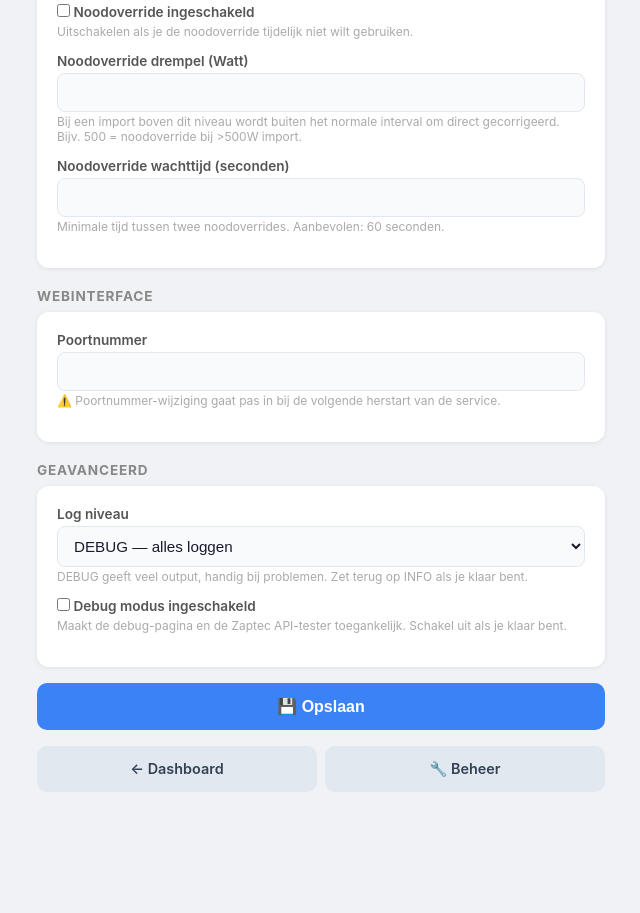
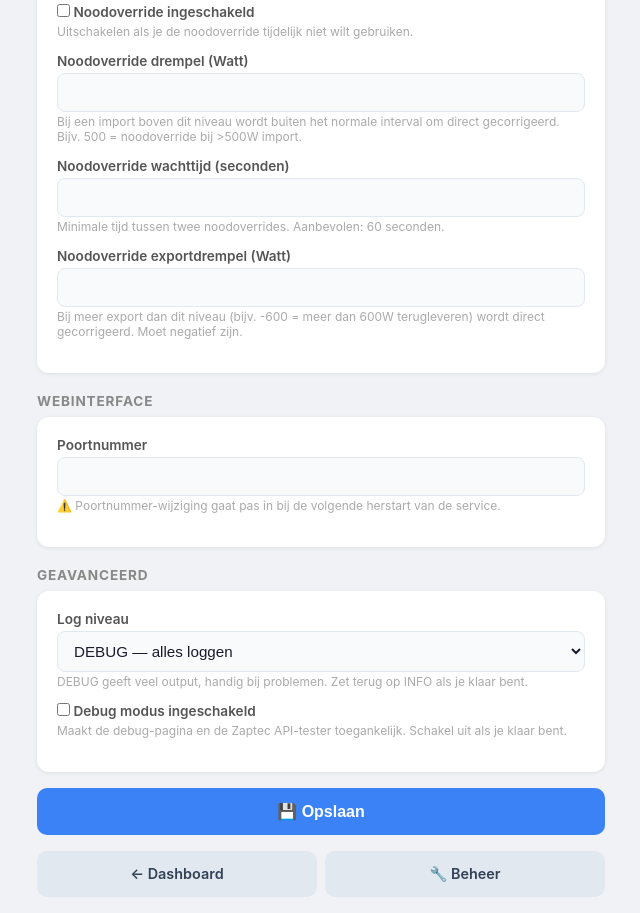
Before and after one commit to materharmsel/zaptec-solarcharge, a Flask app: template templates/instellingen.html in a window 1280 px wide. Shown: the part 1797-2710 px from the top of the page, without its empty margins (319-959 px from the left). Before the commit the page ends 2589 px from the top, so only its background shows below. Run offline with Flask 3, Linux system fonts and the light colour scheme; the template is opened without the code that fills it, so the values that code supplies are empty; parts of the project's set-up code (start-up, migrations or seed data) failed here and were passed over.

Commit message:
feat: bidirectionele noodoverride + exportdrempel instelbaar via webinterface
Noodoverride triggert nu ook bij te veel export (net_vermogen_w < noodoverride_export_drempel_w).
Zelfde cooldown en algoritme hergebruikt; event-types gesplitst naar noodoverride_import /
noodoverride_export. Nieuw veld instelbaar via /instellingen. Config-validatie uitgebreid
met check #7: |export_drempel| moet >= veiligheidsbuffer_w zijn.

```diff
--- a/main.py
+++ b/main.py
@@ -196,18 +196,22 @@ def hoofd_lus(
                     controller_actief=state["actief"],
                 )
 
-                # ── Noodoverride: directe correctie bij groot energiedeficit ──
-                # Triggert buiten het normale update-interval om als het import-
-                # vermogen de ingestelde drempel overschrijdt.
+                # ── Noodoverride: directe correctie bij groot energiedeficit of -surplus ──
+                # Triggert buiten het normale update-interval om als het import- of
+                # exportvermogen de ingestelde drempel overschrijdt.
                 cfg_laad_no = config["laadregeling"]
-                nood_drempel = cfg_laad_no.get("noodoverride_drempel_w", 500)
-                nood_wacht   = cfg_laad_no.get("noodoverride_wachttijd_s", 60)
+                nood_drempel        = cfg_laad_no.get("noodoverride_drempel_w", 500)
+                nood_export_drempel = cfg_laad_no.get("noodoverride_export_drempel_w", -600)
+                nood_wacht          = cfg_laad_no.get("noodoverride_wachttijd_s", 60)
+
+                nood_import_triggered = net_vermogen_w > nood_drempel
+                nood_export_triggered = net_vermogen_w < nood_export_drempel
 
                 if (cfg_laad_no.get("noodoverride_actief", True)
                         and state["actief"] and state["auto_aangesloten"]
                         and not state.get("standby_modus")
                         and nu >= state.get("stabilisatie_tot", 0)
-                        and net_vermogen_w > nood_drempel
+                        and (nood_import_triggered or nood_export_triggered)
                         and nu >= volgende_noodoverride):
 
                     no_huidig_stroom_a = state["huidig_stroom_a"] or cfg_laad_no["min_stroom_a"]
@@ -254,18 +258,32 @@ def hoofd_lus(
                             zaptec_client.set_installation_settings(
                                 installation_id, no_doel_stroom_a, no_drie_naar_een
                             )
-                            logger.warning(
-                                "Noodoverride: import %dW > drempel %dW — "
-                                "stroom: %.1fA → %.1fA (%d fase(n))",
-                                net_vermogen_w, nood_drempel,
-                                no_huidig_stroom_a, no_doel_stroom_a, no_doel_fasen,
-                            )
-                            db.sla_event_op(
-                                db_pad,
-                                "noodoverride",
-                                f"import: {net_vermogen_w:.0f}W → stroom: "
-                                f"{no_doel_stroom_a:.1f}A op {no_doel_fasen} fase(n)",
-                            )
+                            if nood_import_triggered:
+                                logger.warning(
+                                    "Noodoverride import: %dW > drempel %dW — "
+                                    "stroom: %.1fA → %.1fA (%d fase(n))",
+                                    net_vermogen_w, nood_drempel,
+                                    no_huidig_stroom_a, no_doel_stroom_a, no_doel_fasen,
+                                )
+                                db.sla_event_op(
+                                    db_pad,
+                                    "noodoverride_import",
+                                    f"import: {net_vermogen_w:.0f}W → stroom: "
+                                    f"{no_doel_stroom_a:.1f}A op {no_doel_fasen} fase(n)",
+                                )
+                            else:
+                                logger.warning(
+                                    "Noodoverride export: %dW < drempel %dW — "
+                                    "stroom: %.1fA → %.1fA (%d fase(n))",
+                                    net_vermogen_w, nood_export_drempel,
+                                    no_huidig_stroom_a, no_doel_stroom_a, no_doel_fasen,
+                                )
+                                db.sla_event_op(
+                                    db_pad,
+                                    "noodoverride_export",
+                                    f"export: {net_vermogen_w:.0f}W → stroom: "
+                                    f"{no_doel_stroom_a:.1f}A op {no_doel_fasen} fase(n)",
+                                )
                             state["huidig_stroom_a"] = no_doel_stroom_a
                             if no_fase_wisselt:
                                 state["huidige_fasen"] = no_doel_fasen
--- a/templates/instellingen.html
+++ b/templates/instellingen.html
@@ -232,6 +232,12 @@
                        value="{{ config.laadregeling.noodoverride_wachttijd_s }}" min="10" max="3600">
                 <div class="hint">Minimale tijd tussen twee noodoverrides. Aanbevolen: 60 seconden.</div>
             </div>
+            <div class="veld">
+                <label>Noodoverride exportdrempel (Watt)</label>
+                <input type="number" name="noodoverride_export_drempel_w"
+                       value="{{ config.laadregeling.noodoverride_export_drempel_w }}" min="-100000" max="-1" step="50">
+                <div class="hint">Bij meer export dan dit niveau (bijv. -600 = meer dan 600W terugleveren) wordt direct gecorrigeerd. Moet negatief zijn.</div>
+            </div>
         </div>
 
         <!-- Web -->
```
Also changed, not shown: src/config_validatie.py (+11 -0 lines), src/web.py (+9 -5 lines).
